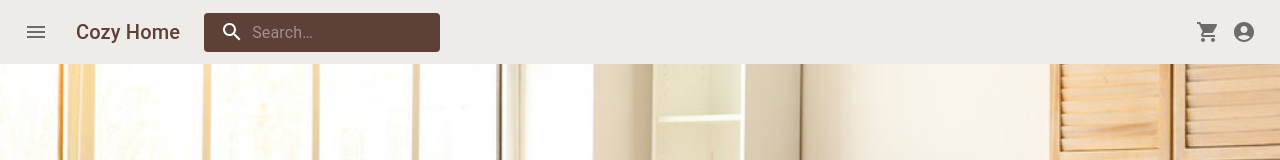
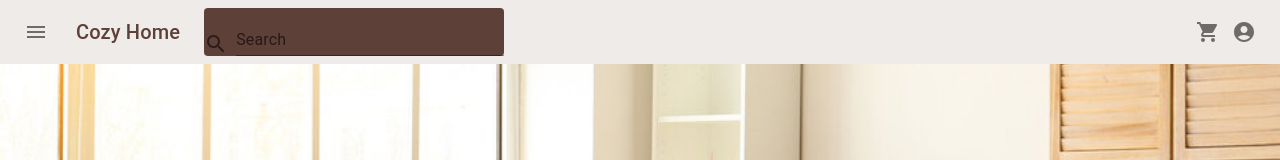
Before and after one commit to sondos-ahmad/CozyHome, a React (Create React App) app in the folder client/: page / in a window 1280 px wide. Shown: the top 160 px of the page. Built offline with nearby package versions, Linux system fonts and the light colour scheme.

Commit message:
edit search bar

```diff
--- /dev/null
+++ b/client/src/component/layout/Data.json
@@ -0,0 +1,11 @@
+[
+    {
+        "name":"sondos",
+        "age":15
+
+    },
+    {
+        "name":"ahamd",
+        "age":20
+        }
+]
--- a/client/src/component/layout/Home.js
+++ b/client/src/component/layout/Home.js
@@ -3,9 +3,6 @@ import ImageList from '@mui/material/ImageList';
 import ImageListItem from '@mui/material/ImageListItem';
 import ImageListItemBar from '@mui/material/ImageListItemBar';
 import ListSubheader from '@mui/material/ListSubheader';
-import IconButton from '@mui/material/IconButton';
-import InfoIcon from '@mui/icons-material/Info';
-import { height } from '@mui/system';
 
 export default function TitlebarImageList() {
   return (
--- a/client/src/component/layout/Navbar.js
+++ b/client/src/component/layout/Navbar.js
@@ -1,20 +1,14 @@
 import * as React from 'react';
 import { styled, alpha } from '@mui/material/styles';
-import AppBar from '@mui/material/AppBar';
-import Box from '@mui/material/Box';
-import Toolbar from '@mui/material/Toolbar';
-import IconButton from '@mui/material/IconButton';
-import Typography from '@mui/material/Typography';
-import InputBase from '@mui/material/InputBase';
-import { Button } from '@mui/material';
-import MenuItem from '@mui/material/MenuItem';
-import Menu from '@mui/material/Menu';
+import {AppBar,Box,Toolbar,IconButton,Typography,InputBase,Menu,MenuItem,Button,Autocomplete,TextField,InputAdornment} from '@mui/material';
 import MenuIcon from '@mui/icons-material/Menu';
 import SearchIcon from '@mui/icons-material/Search';
 import AccountCircle from '@mui/icons-material/AccountCircle';
 import MoreIcon from '@mui/icons-material/MoreVert';
 import {Link} from 'react-router-dom';
 import ShoppingCartIcon from '@mui/icons-material/ShoppingCart';
+import Data from "./Data.json";
+
 const Search = styled('div')(({ theme }) => ({
   position: 'relative',
   borderRadius: theme.shape.borderRadius,
@@ -74,6 +68,7 @@ export default function PrimarySearchAppBar() {
     setAnchorEl(null);
     handleMobileMenuClose();
   };
+
 
   const handleMobileMenuOpen = (event) => {
     setMobileMoreAnchorEl(event.currentTarget);
@@ -156,14 +151,18 @@ export default function PrimarySearchAppBar() {
           >
             Cozy Home
           </Typography>
-          <Search style={{ background: '#5d4037'}}>
-            <SearchIconWrapper>
-              <SearchIcon/>
-            </SearchIconWrapper>
-            <StyledInputBase
-              placeholder="Search…"
-              inputProps={{ 'aria-label': 'search' }}
-            />
+          <Search style={{background: '#5d4037'}}>
+            <Autocomplete
+            sx={{width:300}}
+            freeSolo
+           id="combo-box-demo"
+           options={Data.map((option) => option.name)}
+           renderInput={(params) => <Box sx={{ display: 'flex', alignItems: 'flex-end' }}>
+           <SearchIcon sx={{ color: 'action.active' ,mr:1  }} />
+           <TextField {...params} id="input-with-sx" label="Search" variant="standard" />
+         </Box>
+        }
+          />
           </Search>
           <Box sx={{ flexGrow: 1 }} />
           <Box sx={{ display: { xs: 'none', md: 'flex' } }}>
@@ -206,5 +205,6 @@ export default function PrimarySearchAppBar() {
       {renderMobileMenu}
       {renderMenu}
     </Box>
+
   );
 }
```
